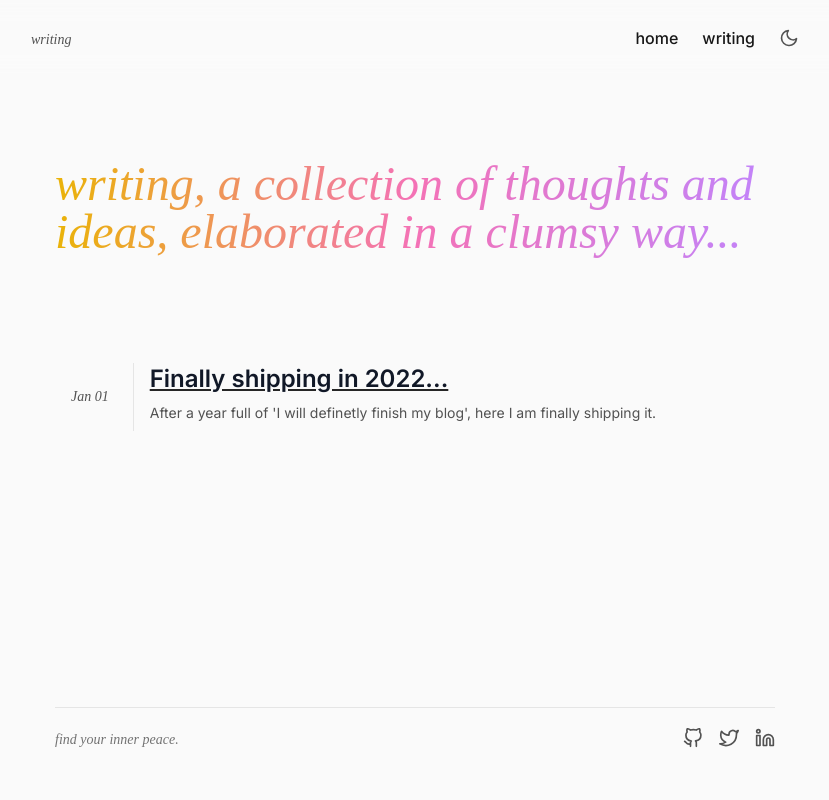
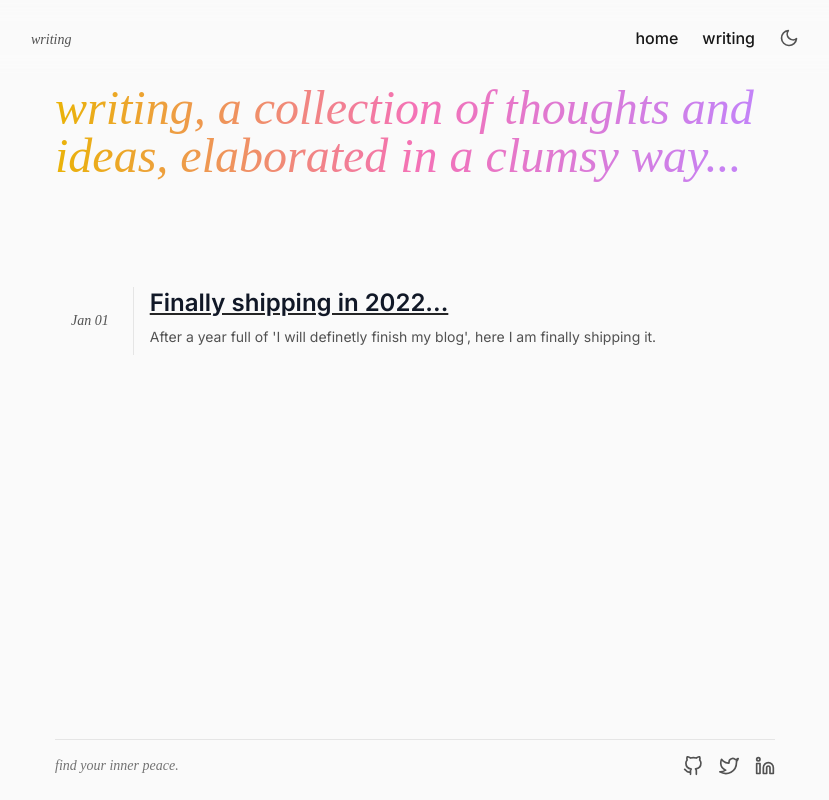
Before and after one commit to mariusflorescu/mariusflorescu.io, a Next.js app: page /writing in a window 1280 px wide. Shown: the whole page, without its empty margins (225-1054 px from the left). Built offline with nearby package versions, Linux system fonts and the light colour scheme; a web font is replaced by a local one.

Commit message:
more layout changes, fixed bug on nav

```diff
--- a/components/Container/index.tsx
+++ b/components/Container/index.tsx
@@ -3,9 +3,7 @@ import React from "react";
 const Container: React.FC<
   React.DetailedHTMLProps<React.HTMLAttributes<HTMLDivElement>, HTMLDivElement>
 > = ({ children, ...props }) => (
-  <div className={`h-full container mx-auto ${props.className}`}>
-    {children}
-  </div>
+  <div className={`container mx-auto ${props.className}`}>{children}</div>
 );
 
 export default Container;
--- a/components/Footer/index.tsx
+++ b/components/Footer/index.tsx
@@ -1,15 +1,13 @@
 import { GithubIcon, TwitterIcon, LinkedinIcon } from "@icons";
-
+import Container from "@components/Container";
 const Footer = () => {
   return (
-    <div className="py-6">
+    <Container className="p-6">
       <hr className="border-t border-gray-200 dark:border-gray-700 my-4" />
       <div className="w-full flex justify-between items-center">
-        <div className="prose prose-gray dark:prose-invert">
-          <em className="text-gray-500 dark:text-gray-400 text-sm">
-            find your inner peace.
-          </em>
-        </div>
+        <em className="font-playfair text-gray-500 dark:text-gray-400 text-sm">
+          find your inner peace.
+        </em>
         <div className="flex space-x-4">
           <a
             href="https://github.com/mariusflorescu"
@@ -37,7 +35,7 @@ const Footer = () => {
           </a>
         </div>
       </div>
-    </div>
+    </Container>
   );
 };
 
--- a/components/Nav/index.tsx
+++ b/components/Nav/index.tsx
@@ -14,7 +14,7 @@ const Nav = () => {
   const title = router.pathname?.split("/")[1];
 
   return (
-    <nav className="p-6 sticky top-0 w-full backdrop-blur-lg backdrop-saturate-200">
+    <nav className="p-6 fixed top-0 w-full backdrop-blur-lg backdrop-saturate-200">
       <Container className="flex justify-between items-center">
         <span className="opacity-0 md:opacity-100 prose prose-gray dark:prose-invert">
           <em className="text-gray-600 dark:text-gray-400 text-sm">
--- a/layout/Main/index.tsx
+++ b/layout/Main/index.tsx
@@ -7,13 +7,11 @@ const Layout: React.FC = ({ children }) => (
   <div className="w-full h-full flex flex-col">
     <Nav />
     <Container className="p-6 flex-1">
-      <div className="w-full h-full flex flex-col">
-        <article className="w-full py-3 grow prose prose-gray dark:prose-invert">
-          {children}
-        </article>
-        <Footer />
-      </div>
+      <article className="w-full py-3 prose prose-gray dark:prose-invert">
+        {children}
+      </article>
     </Container>
+    <Footer />
   </div>
 );
 
```
